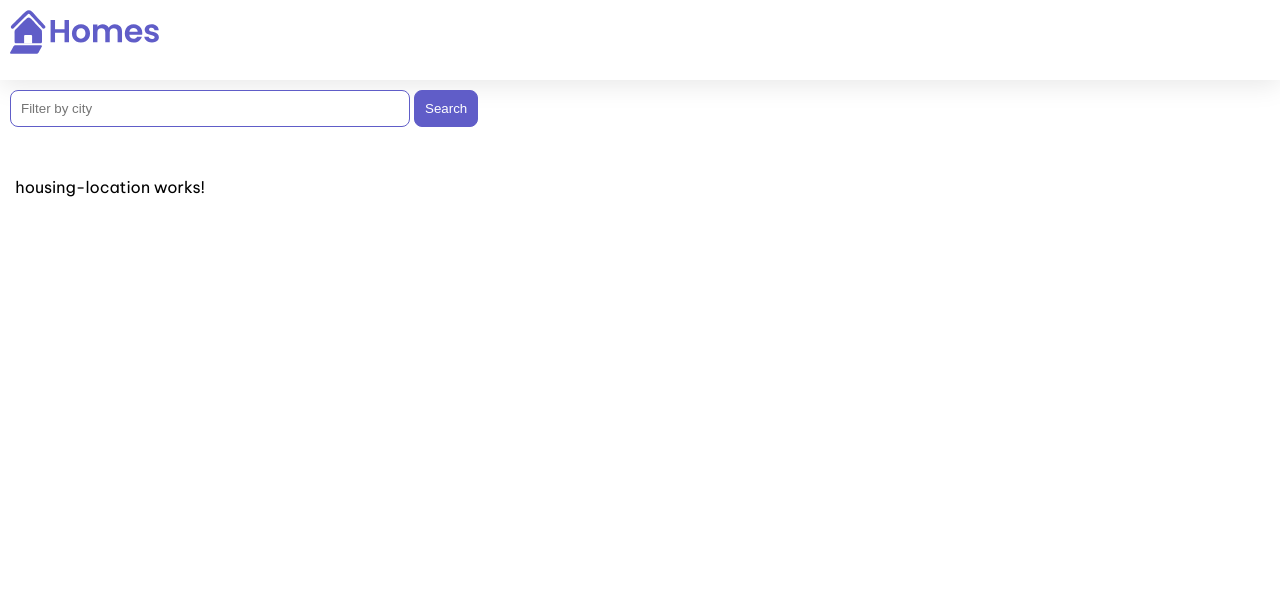
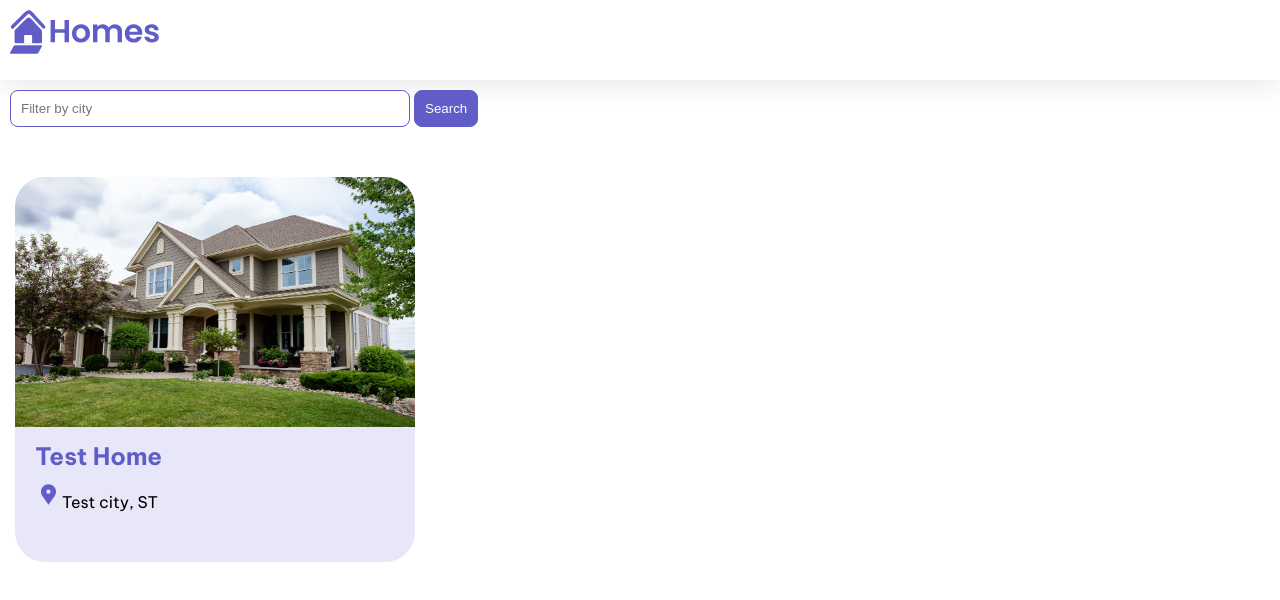
Before and after one commit to Real-VeerSandhu/SEO-Universal, an Angular app: page / in a window 1280 px wide. Shown: the top 600 px of the page. Built offline with nearby package versions, Linux system fonts and the light colour scheme.

Commit message:
interpolate dynamic

```diff
--- a/src/app/home/home.component.ts
+++ b/src/app/home/home.component.ts
@@ -18,7 +18,7 @@
   <section class="results">
     <app-housing-location [housingLocation]="housingLocation"></app-housing-location>
   </section>
-`,
+`, // why [] = ""
   styleUrls: ['./home.component.css']
 })
 export class HomeComponent {
--- a/src/app/housing-location/housing-location.component.ts
+++ b/src/app/housing-location/housing-location.component.ts
@@ -7,9 +7,11 @@
   standalone: true,
   imports: [CommonModule],
   template: `
-    <p>
-      housing-location works!
-    </p>
+  <section class="listing">
+    <img class="listing-photo" [src]="housingLocation.photo" alt="Exterior photo of {{housingLocation.name}}">
+    <h2 class="listing-heading">{{ housingLocation.name }}</h2>
+    <p class="listing-location">{{ housingLocation.city}}, {{housingLocation.state }}</p>
+  </section>
   `,
   styleUrls: ['./housing-location.component.css']
 })
```
Also changed, not shown: src/assets/example-house.jpg (added).
